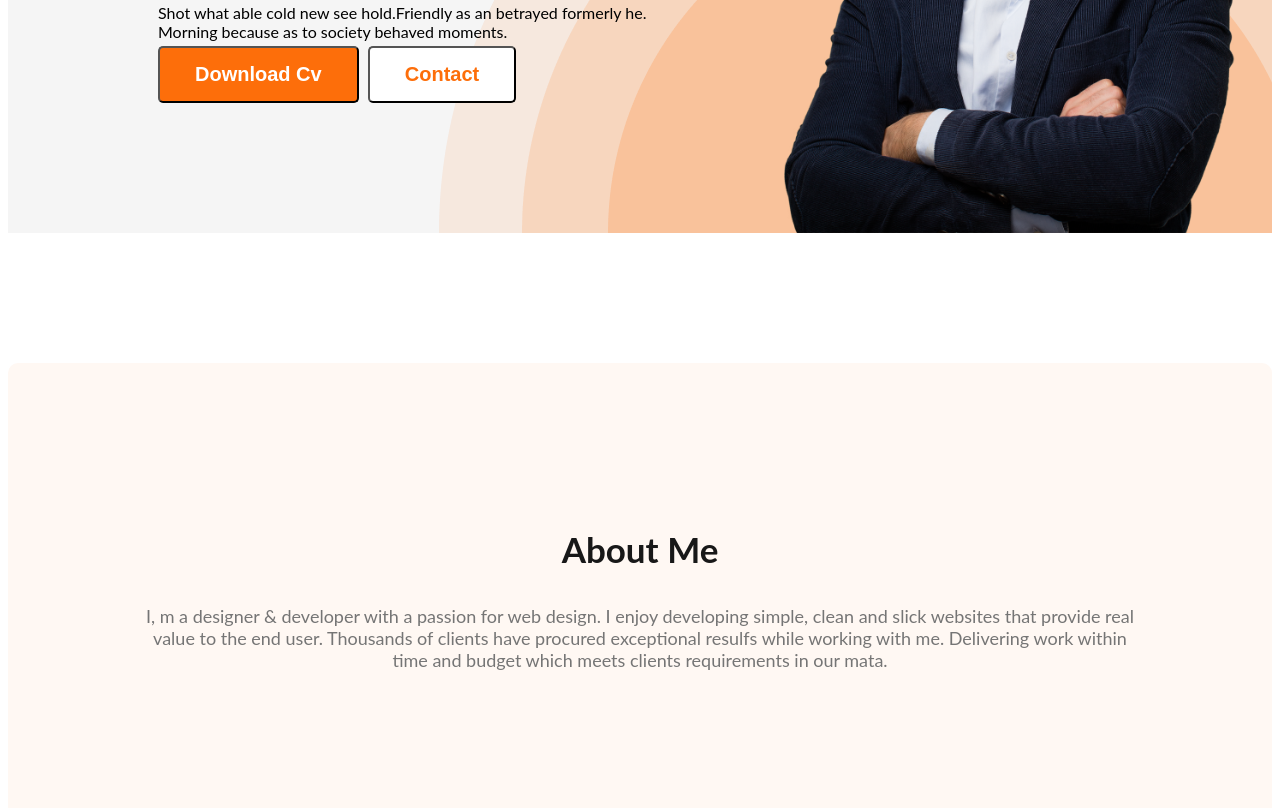
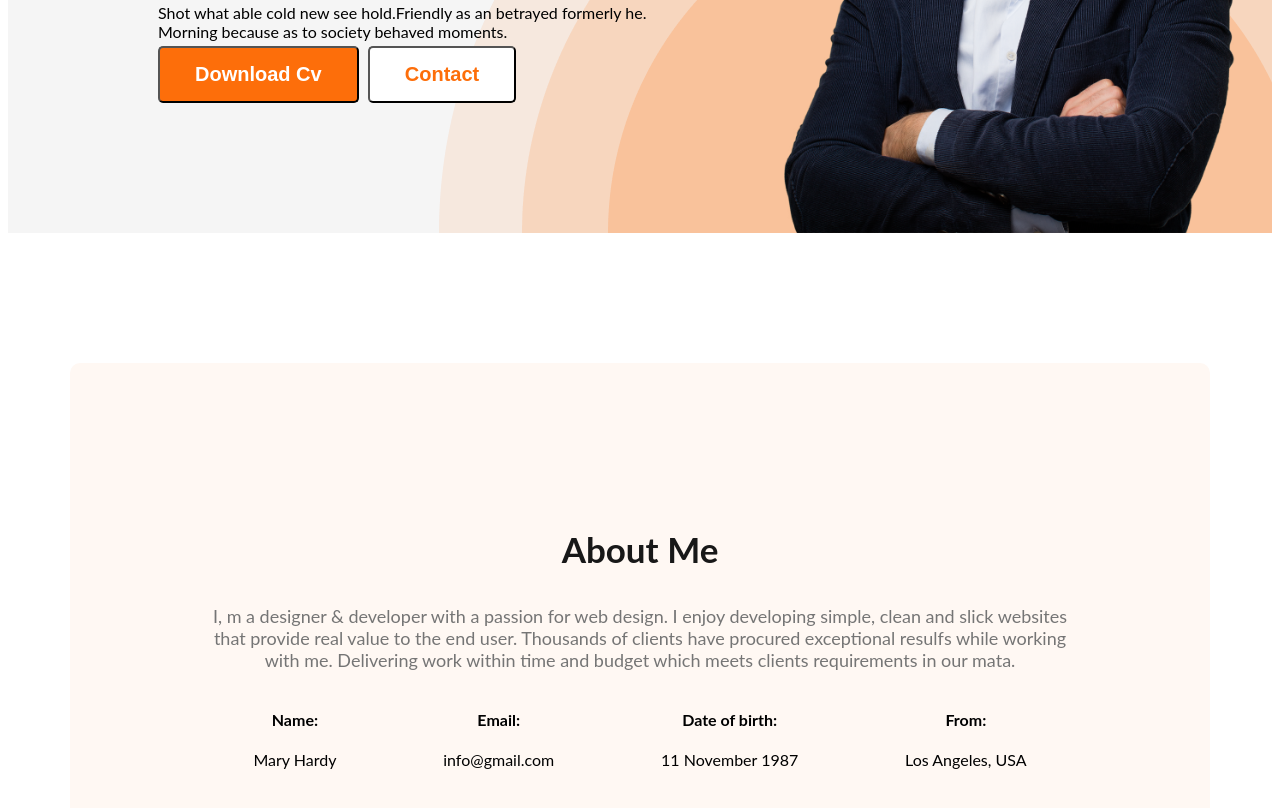
Before and after one commit to Nadim755/develover-portfolio, a plain HTML site: page index.html in a window 1280 px wide. Shown: the part 528-1336 px from the top of the page. Drawn offline with Linux system fonts and the light colour scheme.

Commit message:
added about info

```diff
--- a/index.html
+++ b/index.html
@@ -32,6 +32,25 @@
         <h3 class="sec-title">About Me</h3>
         <p class="sec-description">I, m a designer & developer with a passion for web design. I enjoy developing simple, clean and slick websites that provide real value to the end user. Thousands of clients have procured exceptional resulfs while working with me. Delivering work within time and budget which meets clients requirements in our mata.</p>
 
+        <div class="about-info-container">
+            <div class="about-info">
+                <h4 class="info-title">Name:</h4>
+                <p class="info-descruption">Mary Hardy</p>
+            </div>
+            <div class="about-info">
+                <h4 class="info-title">Email:</h4>
+                <p class="info-descruption"> info@gmail.com</p>
+            </div>
+            <div class="about-info">
+                <h4 class="info-title">Date of birth:</h4>
+                <p class="info-descruption">11 November 1987</p>
+            </div>
+            <div class="about-info">
+                <h4 class="info-title">From:</h4>
+                <p class="info-descruption">Los Angeles, USA</p>
+            </div>
+        </div>
+
     </section>
     </main>
     <footer>
--- a/styles/portfolio.css
+++ b/styles/portfolio.css
@@ -101,6 +101,10 @@ nav a {
     font-weight: 700;
 
 }
+main{
+    max-width: 1140px;
+    margin: 0 auto;
+}
 
 /*about*/
 .about{
@@ -115,3 +119,11 @@ nav a {
     text-align: center;
     font-size: 18px;
 }
+.about-info-container{
+    display: flex;
+    justify-content: space-around;
+
+}
+.about-info{
+    text-align: center;
+}
```
